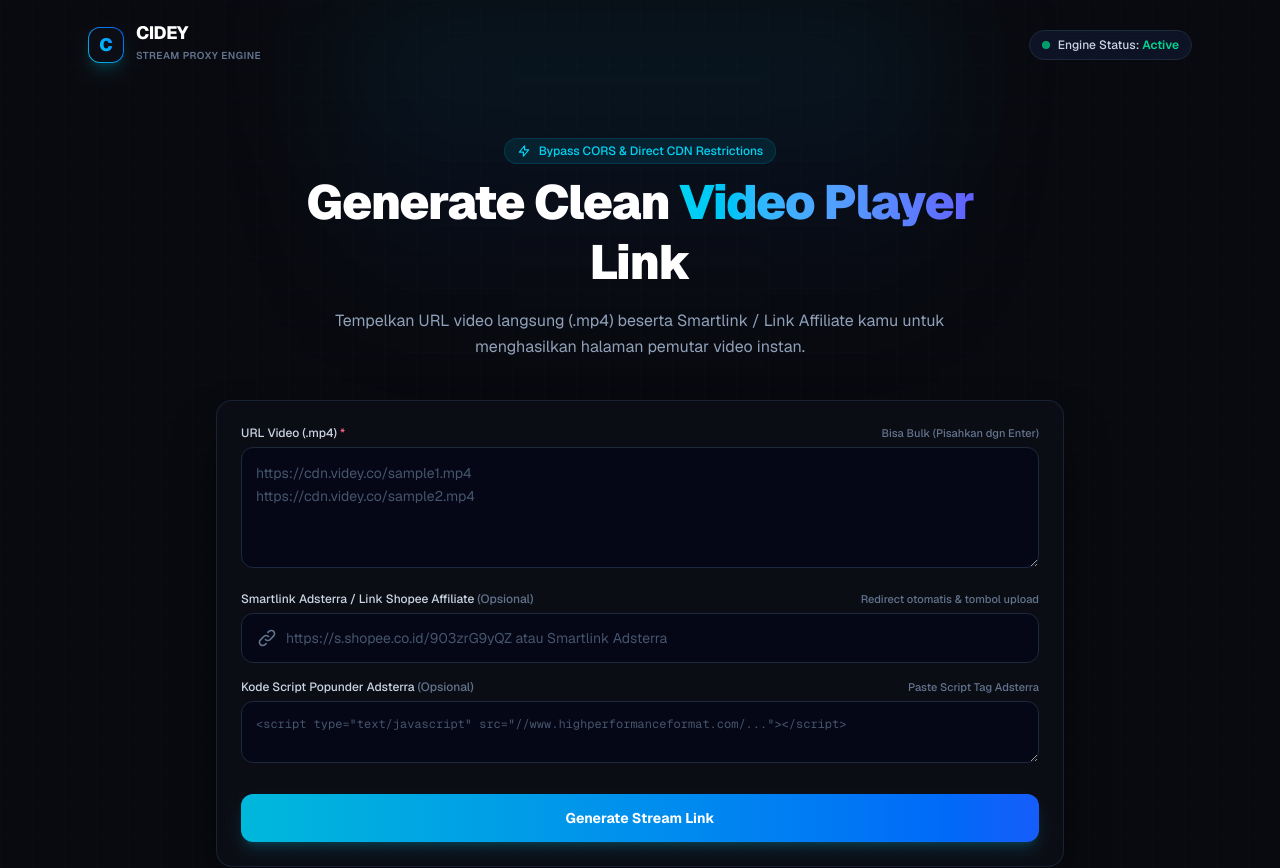
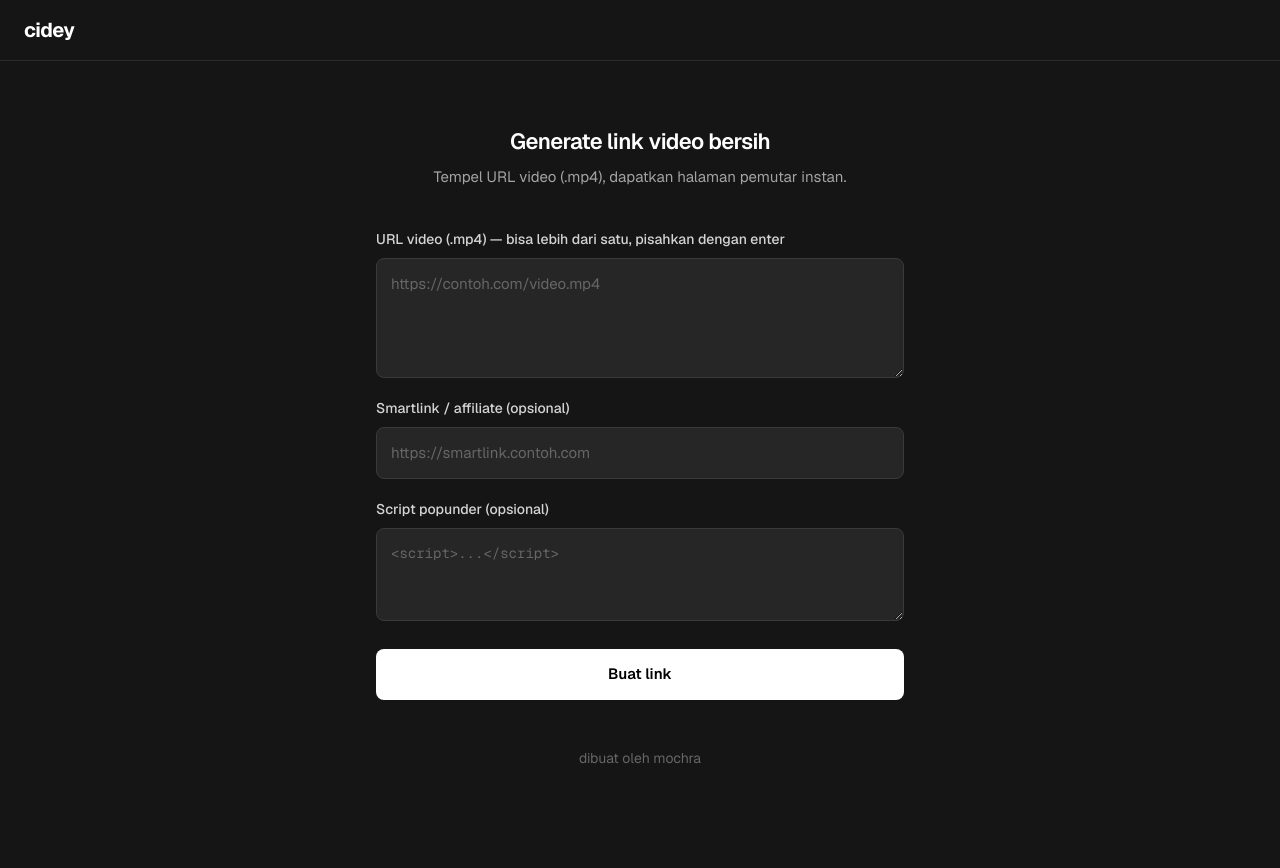
Before and after one commit to superraff27/cidey-generator, a Next.js app: page / in a window 1280 px wide. Shown: the top 868 px of the page. Built offline with nearby package versions, Linux system fonts and the light colour scheme.

Commit message:
update halaman generator

```diff
--- a/app/page.js
+++ b/app/page.js
@@ -27,7 +27,6 @@
   const handleGenerate = async (e) => {
     e.preventDefault();
 
-    // Pisahkan URL berdasarkan baris baru (enter)
     const urlsArray = videoUrlsInput.split('\n').filter(url => url.trim() !== '');
     if (urlsArray.length === 0) {
       setError('Masukkan setidaknya satu URL video');
@@ -43,7 +42,7 @@
         method: 'POST',
         headers: { 'Content-Type': 'application/json' },
         body: JSON.stringify({
-          videoUrls: urlsArray, // Mengirimkan dalam bentuk array
+          videoUrls: urlsArray,
           redirectUrl: redirectUrl.trim(),
           popunderCode: popunderCode.trim(),
         }),
@@ -65,7 +64,6 @@
         createdAt: new Date().toLocaleTimeString([], { hour: '2-digit', minute: '2-digit' }),
       }));
 
-      // Tambahkan sekaligus ke riwayat (simpan batas 20 item)
       const updatedHistory = [...newItems, ...history].slice(0, 20);
       setHistory(updatedHistory);
       localStorage.setItem('cidey_history', JSON.stringify(updatedHistory));
@@ -96,194 +94,120 @@
   };
 
   return (
-    <div className="min-h-screen bg-[#090a0f] text-slate-100 flex flex-col font-sans selection:bg-cyan-500 selection:text-black antialiased relative overflow-hidden">
-
-      {/* Background Subtle Glow & Grid */}
-      <div className="absolute inset-0 bg-[linear-gradient(to_right,#1f293712_1px,transparent_1px),linear-gradient(to_bottom,#1f293712_1px,transparent_1px)] bg-[size:32px_32px] pointer-events-none" />
-      <div className="absolute top-0 left-1/2 -translate-x-1/2 w-[600px] h-[350px] bg-gradient-to-b from-cyan-500/10 via-blue-600/5 to-transparent blur-3xl pointer-events-none" />
+    <div className="min-h-screen bg-[#151515] text-[#ededed] font-sans antialiased selection:bg-[#333] selection:text-white">
 
       {/* Header */}
-      <header className="w-full max-w-6xl mx-auto px-6 py-6 flex items-center justify-between relative z-10">
-        <div className="flex items-center gap-3">
-          <div className="w-9 h-9 rounded-xl bg-gradient-to-tr from-cyan-500 to-blue-600 p-[1px] shadow-lg shadow-cyan-500/20">
-            <div className="w-full h-full bg-[#0d0e15] rounded-[11px] flex items-center justify-center">
-              <span className="font-black text-transparent bg-clip-text bg-gradient-to-tr from-cyan-400 to-blue-500 text-lg">C</span>
+      <header className="w-full px-6 py-4 flex items-center justify-between border-b border-[#2b2b2b]">
+        <div className="font-bold text-xl tracking-tight text-white">
+          cidey
         </div>
-          </div>
-          <div>
-            <h1 className="font-extrabold tracking-tight text-lg text-white leading-none">CIDEY</h1>
-            <span className="text-[10px] text-slate-500 tracking-wider uppercase font-semibold">Stream Proxy Engine</span>
-          </div>
-        </div>
-
-        <div className="flex items-center gap-2 px-3 py-1.5 rounded-full bg-slate-900/80 border border-slate-800 text-xs font-medium text-slate-300 backdrop-blur-md">
-          <span className="w-2 h-2 rounded-full bg-emerald-500 animate-pulse"></span>
-          <span>Engine Status: <strong className="text-emerald-400 font-semibold">Active</strong></span>
-        </div>
+        {/* Menu dihilangkan sesuai permintaan */}
       </header>
 
       {/* Main Content */}
-      <main className="flex-1 max-w-4xl w-full mx-auto px-6 pt-12 pb-20 relative z-10 flex flex-col items-center">
+      <main className="max-w-[560px] w-full mx-auto px-4 pt-16 pb-24 flex flex-col">
 
-        {/* Title / Hero */}
-        <div className="text-center space-y-4 max-w-2xl mb-10">
-          <div className="inline-flex items-center gap-2 px-3 py-1 rounded-full bg-cyan-950/50 border border-cyan-800/40 text-cyan-400 text-xs font-medium mb-2">
-            <svg className="w-3.5 h-3.5" fill="none" stroke="currentColor" viewBox="0 0 24 24"><path strokeLinecap="round" strokeLinejoin="round" strokeWidth="2" d="M13 10V3L4 14h7v7l9-11h-7z" /></svg>
-            <span>Bypass CORS & Direct CDN Restrictions</span>
-          </div>
-          <h2 className="text-4xl sm:text-5xl font-black text-white tracking-tight leading-tight">
-            Generate Clean <span className="text-transparent bg-clip-text bg-gradient-to-r from-cyan-400 via-blue-400 to-indigo-500">Video Player</span> Link
-          </h2>
-          <p className="text-slate-400 text-sm sm:text-base leading-relaxed">
-            Tempelkan URL video langsung (.mp4) beserta Smartlink / Link Affiliate kamu untuk menghasilkan halaman pemutar video instan.
+        {/* Title Group */}
+        <div className="text-center mb-10 space-y-2">
+          <h1 className="text-[22px] font-semibold text-white tracking-tight">
+            Generate link video bersih
+          </h1>
+          <p className="text-[#a3a3a3] text-[15px]">
+            Tempel URL video (.mp4), dapatkan halaman pemutar instan.
           </p>
         </div>
 
-        {/* Generator Box */}
-        <div className="w-full bg-[#0d0e17]/80 backdrop-blur-xl border border-slate-800/80 rounded-2xl p-4 sm:p-6 shadow-2xl shadow-black/80">
-          <form onSubmit={handleGenerate} className="flex flex-col gap-4">
+        {/* Form */}
+        <form onSubmit={handleGenerate} className="flex flex-col gap-5">
 
-            {/* Input 1: Video URL (Bulk) */}
-            <div className="space-y-1.5">
-              <label className="text-xs font-medium text-slate-300 flex items-center justify-between">
-                <span>URL Video (.mp4) <span className="text-rose-400">*</span></span>
-                <span className="text-[11px] text-slate-500">Bisa Bulk (Pisahkan dgn Enter)</span>
+          {/* Input: URL Video */}
+          <div className="flex flex-col gap-2">
+            <label className="text-[14px] font-medium text-[#d4d4d4]">
+              URL video (.mp4) — bisa lebih dari satu, pisahkan dengan enter
             </label>
-              <div className="relative">
             <textarea
               required
               rows={4}
               value={videoUrlsInput}
               onChange={(e) => setVideoUrlsInput(e.target.value)}
-                  placeholder="https://cdn.videy.co/sample1.mp4&#10;https://cdn.videy.co/sample2.mp4"
-                  className="w-full p-3.5 bg-slate-950/60 border border-slate-800 rounded-xl text-slate-100 placeholder-slate-600 text-sm focus:outline-none focus:border-cyan-500/80 focus:ring-1 focus:ring-cyan-500/80 transition-all resize-y leading-relaxed"
+              placeholder="https://contoh.com/video.mp4"
+              className="w-full p-3.5 bg-[#262626] border border-[#3a3a3a] rounded-lg text-white placeholder-[#666] text-[15px] focus:outline-none focus:border-[#666] transition-colors resize-y"
             />
           </div>
-            </div>
 
-            {/* Input 2: Smartlink / Affiliate Link */}
-            <div className="space-y-1.5">
-              <label className="text-xs font-medium text-slate-300 flex items-center justify-between">
-                <span>Smartlink Adsterra / Link Shopee Affiliate <span className="text-slate-500">(Opsional)</span></span>
-                <span className="text-[11px] text-slate-500">Redirect otomatis & tombol upload</span>
+          {/* Input: Smartlink */}
+          <div className="flex flex-col gap-2">
+            <label className="text-[14px] font-medium text-[#d4d4d4]">
+              Smartlink / affiliate (opsional)
             </label>
-              <div className="relative">
-                <div className="absolute inset-y-0 left-0 pl-4 flex items-center pointer-events-none text-slate-500">
-                  <svg className="w-5 h-5" fill="none" stroke="currentColor" viewBox="0 0 24 24"><path strokeLinecap="round" strokeLinejoin="round" strokeWidth="2" d="M13.828 10.172a4 4 0 00-5.656 0l-4 4a4 4 0 105.656 5.656l1.102-1.101m-.758-4.899a4 4 0 005.656 0l4-4a4 4 0 10-5.656-5.656l-1.1 1.1" /></svg>
-                </div>
             <input
               type="url"
               value={redirectUrl}
               onChange={(e) => setRedirectUrl(e.target.value)}
-                  placeholder="https://s.shopee.co.id/903zrG9yQZ atau Smartlink Adsterra"
-                  className="w-full pl-11 pr-10 py-3.5 bg-slate-950/60 border border-slate-800 rounded-xl text-slate-100 placeholder-slate-600 text-sm focus:outline-none focus:border-cyan-500/80 focus:ring-1 focus:ring-cyan-500/80 transition-all"
+              placeholder="https://smartlink.contoh.com"
+              className="w-full p-3.5 bg-[#262626] border border-[#3a3a3a] rounded-lg text-white placeholder-[#666] text-[15px] focus:outline-none focus:border-[#666] transition-colors"
             />
           </div>
-            </div>
 
-            {/* Input 3: Kode Script Popunder Adsterra */}
-            <div className="space-y-1.5">
-              <label className="text-xs font-medium text-slate-300 flex items-center justify-between">
-                <span>Kode Script Popunder Adsterra <span className="text-slate-500">(Opsional)</span></span>
-                <span className="text-[11px] text-slate-500">Paste Script Tag Adsterra</span>
+          {/* Input: Popunder */}
+          <div className="flex flex-col gap-2">
+            <label className="text-[14px] font-medium text-[#d4d4d4]">
+              Script popunder (opsional)
             </label>
-              <div className="relative">
             <textarea
-                  rows={2}
+              rows={3}
               value={popunderCode}
               onChange={(e) => setPopunderCode(e.target.value)}
-                  placeholder={`<script type="text/javascript" src="//www.highperformanceformat.com/..."></script>`}
-                  className="w-full p-3.5 bg-slate-950/60 border border-slate-800 rounded-xl text-slate-100 placeholder-slate-600 text-xs font-mono focus:outline-none focus:border-cyan-500/80 focus:ring-1 focus:ring-cyan-500/80 transition-all"
+              placeholder="<script>...</script>"
+              className="w-full p-3.5 bg-[#262626] border border-[#3a3a3a] rounded-lg text-white placeholder-[#666] text-[14px] font-mono focus:outline-none focus:border-[#666] transition-colors"
             />
-              </div>
           </div>
 
           {/* Submit Button */}
           <button
             type="submit"
             disabled={loading}
-              className="mt-2 w-full py-3.5 rounded-xl bg-gradient-to-r from-cyan-500 to-blue-600 hover:from-cyan-400 hover:to-blue-500 text-white font-bold text-sm shadow-lg shadow-cyan-500/20 active:scale-[0.98] transition-all disabled:opacity-70 disabled:cursor-not-allowed flex items-center justify-center gap-2"
+            className="mt-2 w-full py-3.5 rounded-lg bg-white hover:bg-[#e5e5e5] text-black font-semibold text-[15px] transition-colors disabled:opacity-70 disabled:cursor-not-allowed flex items-center justify-center gap-2"
           >
-              {loading ? (
-                <>
-                  <svg className="animate-spin -ml-1 mr-2 h-4 w-4 text-white" xmlns="http://www.w3.org/2000/svg" fill="none" viewBox="0 0 24 24"><circle className="opacity-25" cx="12" cy="12" r="10" stroke="currentColor" strokeWidth="4"></circle><path className="opacity-75" fill="currentColor" d="M4 12a8 8 0 018-8V0C5.373 0 0 5.373 0 12h4zm2 5.291A7.962 7.962 0 014 12H0c0 3.042 1.135 5.824 3 7.938l3-2.647z"></path></svg>
-                  Processing Engine...
-                </>
-              ) : (
-                'Generate Stream Link'
-              )}
+            {loading ? 'Memproses...' : 'Buat link'}
           </button>
         </form>
 
         {/* Error Message */}
         {error && (
-            <div className="mt-4 p-3 rounded-lg bg-rose-500/10 border border-rose-500/20 text-rose-400 text-xs text-center">
+          <div className="mt-6 p-4 rounded-lg bg-[#3a1a1a] border border-[#5a2a2a] text-[#ff8080] text-[14px] text-center">
             {error}
           </div>
         )}
 
         {/* Success Result */}
         {resultUrls.length > 0 && (
-            <div className="mt-6 pt-6 border-t border-slate-800/80 animate-in fade-in slide-in-from-bottom-2 duration-300">
-              <div className="flex items-center justify-between mb-3">
-                <label className="block text-xs font-medium text-emerald-400">✨ {resultUrls.length} Stream Links Generated!</label>
+          <div className="mt-8 pt-8 border-t border-[#2b2b2b] animate-in fade-in duration-300">
+            <div className="flex items-center justify-between mb-4">
+              <span className="text-[15px] font-medium text-white">✓ {resultUrls.length} link berhasil dibuat</span>
               <button
                 type="button"
                 onClick={handleCopyAll}
-                  className={`px-3 py-1.5 rounded-lg text-xs font-medium transition-all ${
-                    copiedAll ? 'bg-emerald-500 text-white' : 'bg-slate-800 text-slate-300 hover:bg-slate-700'
+                className={`px-4 py-2 rounded-md text-[13px] font-medium transition-colors ${
+                  copiedAll ? 'bg-white text-black' : 'bg-[#262626] text-[#d4d4d4] hover:bg-[#333]'
                 }`}
               >
-                  {copiedAll ? 'All Copied!' : 'Copy All Links'}
+                {copiedAll ? 'Tersalin!' : 'Salin Semua'}
               </button>
             </div>
-              <div className="flex flex-col gap-2 p-3 bg-slate-900 border border-slate-700 rounded-xl max-h-56 overflow-y-auto">
+            <div className="flex flex-col gap-3">
               {resultUrls.map((item, index) => (
+                <div key={item.id || index} className="relative">
                   <input
-                    key={item.id || index}
                     type="text"
                     readOnly
                     value={item.generatedUrl}
-                    className="w-full bg-slate-950 border border-slate-800 rounded-lg text-slate-300 text-sm px-3 py-2.5 focus:outline-none focus:border-slate-600 cursor-text"
+                    className="w-full bg-[#1a1a1a] border border-[#333] rounded-md text-[#d4d4d4] text-[14px] pl-4 pr-12 py-3 focus:outline-none cursor-text font-mono"
                     onClick={(e) => e.target.select()}
                   />
-                ))}
-              </div>
-            </div>
-          )}
-        </div>
-
-        {/* History Section */}
-        {history.length > 0 && (
-          <div className="w-full mt-12 animate-in fade-in duration-500">
-            <div className="flex items-center justify-between mb-4">
-              <h3 className="text-sm font-semibold text-slate-300 flex items-center gap-2">
-                <svg className="w-4 h-4 text-slate-500" fill="none" stroke="currentColor" viewBox="0 0 24 24"><path strokeLinecap="round" strokeLinejoin="round" strokeWidth="2" d="M12 8v4l3 3m6-3a9 9 0 11-18 0 9 9 0 0118 0z" /></svg>
-                Recent Proxy Links
-              </h3>
                   <button
-                onClick={clearHistory}
-                className="text-xs text-slate-500 hover:text-rose-400 transition-colors"
-              >
-                Clear History
-              </button>
-            </div>
-
-            <div className="grid gap-3">
-              {history.map((item) => (
-                <div key={item.id} className="p-4 rounded-xl bg-[#0d0e17]/60 border border-slate-800/60 flex items-center justify-between group hover:bg-[#0d0e17] transition-all">
-                  <div className="overflow-hidden pr-4">
-                    <a href={item.url} target="_blank" rel="noreferrer" className="text-sm font-medium text-cyan-400 hover:underline truncate block">
-                      {item.url.replace(/^https?:\/\//, '')}
-                    </a>
-                    <div className="flex items-center gap-2 mt-1">
-                      <span className="text-[10px] text-slate-600 font-mono truncate">{item.originalUrl.substring(0, 40)}...</span>
-                      <span className="text-[10px] text-slate-500">• {item.createdAt}</span>
-                    </div>
-                  </div>
-                  <button
-                    onClick={() => handleCopy(item.url)}
-                    className="p-2 rounded-lg bg-slate-800/50 text-slate-400 opacity-0 group-hover:opacity-100 hover:bg-slate-700 hover:text-white transition-all shrink-0"
+                    onClick={() => handleCopy(item.generatedUrl)}
+                    className="absolute right-2 top-1/2 -translate-y-1/2 p-1.5 rounded-md text-[#666] hover:text-white hover:bg-[#333] transition-colors"
                     title="Copy Link"
                   >
                     <svg className="w-4 h-4" fill="none" stroke="currentColor" viewBox="0 0 24 24"><path strokeLinecap="round" strokeLinejoin="round" strokeWidth="2" d="M8 16H6a2 2 0 01-2-2V6a2 2 0 012-2h8a2 2 0 012 2v2m-6 12h8a2 2 0 002-2v-8a2 2 0 00-2-2h-8a2 2 0 00-2 2v8a2 2 0 002 2z" /></svg>
@@ -294,12 +218,49 @@
           </div>
         )}
 
-        {/* Branding Footer */}
-        <div className="mt-16 text-center">
-          <p className="text-xs sm:text-sm tracking-[0.2em] font-black text-transparent bg-clip-text bg-gradient-to-r from-cyan-600 via-blue-600 to-indigo-600 uppercase">
-            DEVELOPED BY MOCHRA
+        {/* Footer / Copyright */}
+        <div className="mt-12 mb-8 text-center">
+          <p className="text-[14px] text-[#666]">
+            dibuat oleh mochra
           </p>
         </div>
+
+        {/* Minimalist History Section */}
+        {history.length > 0 && (
+          <div className="mt-8 pt-8 border-t border-[#2b2b2b] animate-in fade-in duration-500">
+            <div className="flex items-center justify-between mb-5">
+              <h3 className="text-[15px] font-medium text-white">Riwayat Link</h3>
+              <button
+                onClick={clearHistory}
+                className="text-[13px] text-[#666] hover:text-[#d4d4d4] transition-colors"
+              >
+                Bersihkan riwayat
+              </button>
+            </div>
+
+            <div className="grid gap-3">
+              {history.map((item) => (
+                <div key={item.id} className="p-3.5 rounded-lg bg-[#1a1a1a] border border-[#2b2b2b] flex items-center justify-between group">
+                  <div className="overflow-hidden pr-4 flex-1">
+                    <a href={item.url} target="_blank" rel="noreferrer" className="text-[14px] font-medium text-[#d4d4d4] hover:text-white transition-colors truncate block">
+                      {item.url.replace(/^https?:\/\//, '')}
+                    </a>
+                    <div className="text-[12px] text-[#666] mt-1 truncate">
+                      {item.originalUrl}
+                    </div>
+                  </div>
+                  <button
+                    onClick={() => handleCopy(item.url)}
+                    className="p-2 rounded-md text-[#666] hover:text-white hover:bg-[#333] transition-colors shrink-0"
+                    title="Salin Link"
+                  >
+                    <svg className="w-4 h-4" fill="none" stroke="currentColor" viewBox="0 0 24 24"><path strokeLinecap="round" strokeLinejoin="round" strokeWidth="2" d="M8 16H6a2 2 0 01-2-2V6a2 2 0 012-2h8a2 2 0 012 2v2m-6 12h8a2 2 0 002-2v-8a2 2 0 00-2-2h-8a2 2 0 00-2 2v8a2 2 0 002 2z" /></svg>
+                  </button>
+                </div>
+              ))}
+            </div>
+          </div>
+        )}
 
       </main>
     </div>
```
Lines whose indentation alone changed are shown as unchanged.
